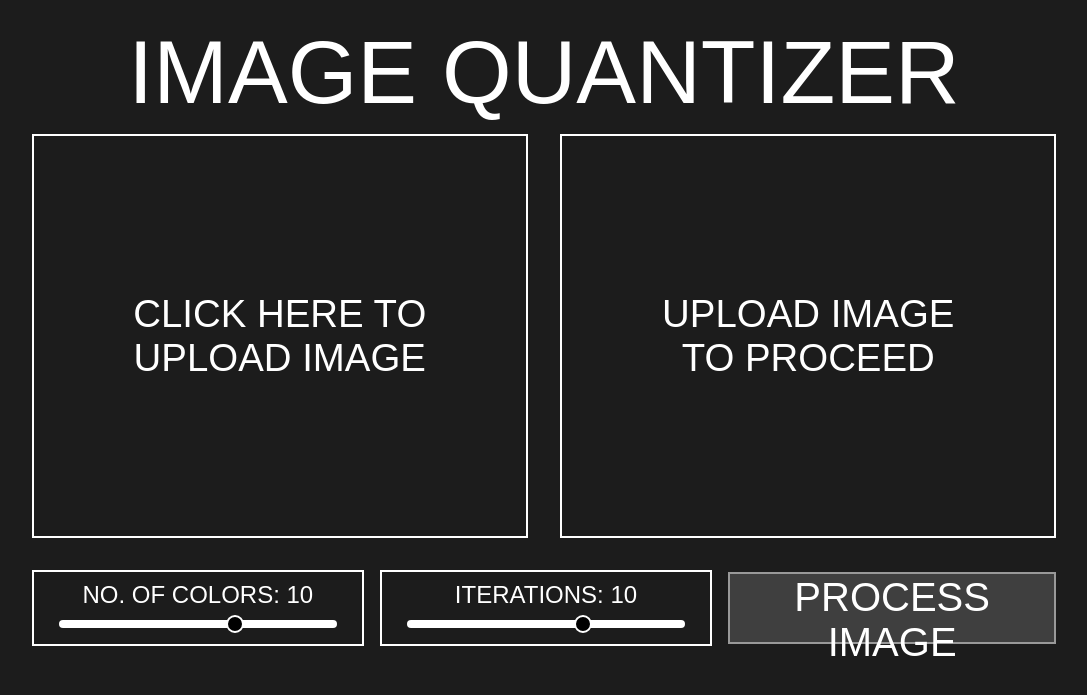
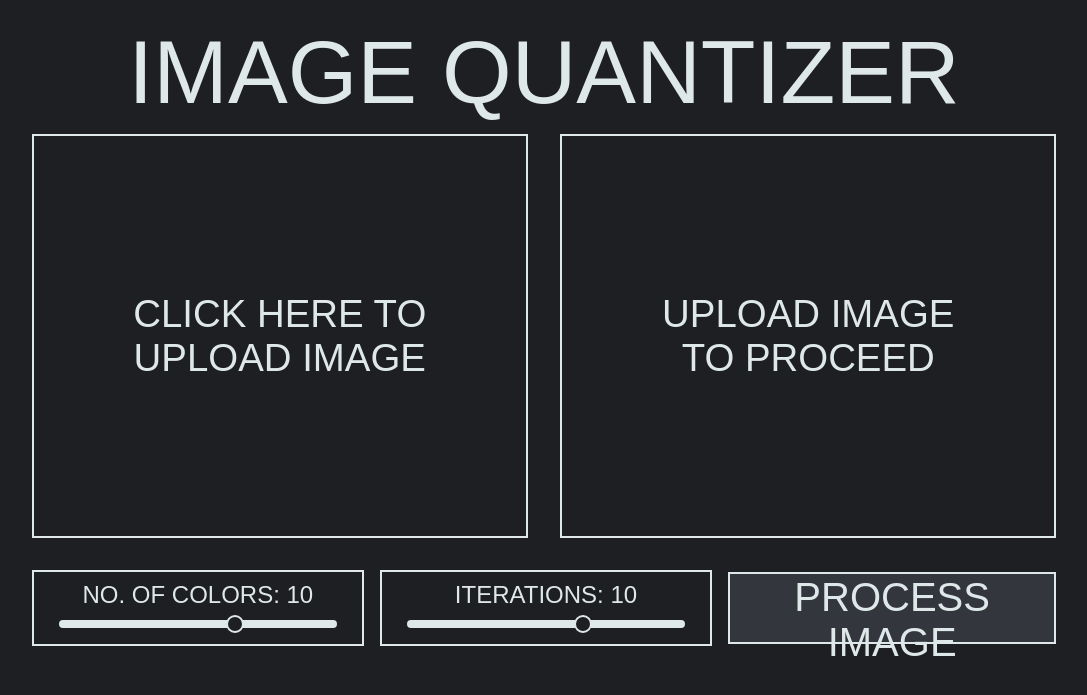
Before and after one commit to MaksudMalik/Color-Quantization, a FastAPI app: page / in a window 1280 px wide. Shown: the top 695 px of the page, without its empty margins (96-1183 px from the left). Run offline with FastAPI, Linux system fonts and the light colour scheme; some web fonts are replaced.

Commit message:
UI Fixes

```diff
--- a/app/main.py
+++ b/app/main.py
@@ -1,15 +1,16 @@
 from fastapi import FastAPI, File, UploadFile, Form, Request, Response
-import numpy as np
-import cv2
-import base64
 from fastapi.templating import Jinja2Templates
 from fastapi.responses import RedirectResponse
 from fastapi.staticfiles import StaticFiles
 from process import process_image
+import numpy as np
+import base64
+import cv2
+import os
 
 app = FastAPI()
 templates = Jinja2Templates(directory="../templates")
-app.mount("/static", StaticFiles(directory="../static"), name="static")
+app.mount("/static", StaticFiles(directory=os.path.join(os.path.dirname(__file__), "..", "static")), name="static")
 
 image_storage = {"original": None}
 ALLOWED_MIME_TYPES = {"image/png", "image/jpeg", "image/jpg"}
--- a/static/styles.css
+++ b/static/styles.css
@@ -1,8 +1,8 @@
 body {
     font-family: "Jersey 10", sans-serif;
     text-align: center;
-    background-color: #1c1c1c;
-    color: #ffffff;
+    background-color: #1e1f22;
+    color: #dfe8e8;
     display: flex;
     flex-direction: column;
     align-items: center;
@@ -30,14 +30,13 @@ body {
 #upload_box, #processed_box {
     width: 48%;
     height: 100%;
-    border: 2px solid white;
+    border: 2px solid #dfe8e8;
     display: flex;
     flex-direction: column;
     justify-content: center;
     align-items: center;
     text-align: center;
     font-size: 1.2em;
-    color: white;
     position: relative;
     overflow: hidden;
 }
@@ -47,7 +46,7 @@ body {
 }
 
 #upload_box:hover {
-    background-color:#333333;
+    background-color:#2d3037;
 }
 
 img {
@@ -63,8 +62,8 @@ h3{
     display: flex;
     align-items: center;
     justify-content: center;
-    color: black;
-    background-color: #ffffff;
+    color: #1e1f22;
+    background-color: #dfe8e8;
     height: 15%;
     width: 100%;
     margin: 0%;
@@ -81,7 +80,7 @@ h3{
 #ranges, #submit_button{
     font-weight: 400;
     font-size: 150%;
-    border:2px solid #ffffff;
+    border:2px solid #dfe8e8;
     width: 32%;
     height: 90%;
     display: flex;
@@ -91,16 +90,16 @@ h3{
     cursor: pointer;
 }
 #submit_button{
+    background-color: #dfe8e8;
     font-family: "Jersey 10", sans-serif;
     font-size: 250%;
 }
 #submit_button:hover{
-    background-color: #d6d6d6;
+    background-color: #bbc5cf;
 }
 #submit_button:disabled{
-    background-color: #3f3f3f;
-    color: #ffffff;
-    border: 2px solid #999;
+    background-color: #34363e;
+    color: #dfe8e8;
     cursor: not-allowed;
 }
 
@@ -109,7 +108,7 @@ input[type="range"] {
     appearance: none;
     width: 85%;
     height: 8px;
-    background: white;
+    background: #dfe8e8;
     border-radius: 5px;
     outline: none;
     margin-bottom: 2%;
@@ -120,8 +119,8 @@ input[type="range"]::-webkit-slider-thumb {
     appearance: none;
     width: 18px;
     height: 18px;
-    background: black;
-    border: 2px solid white;
+    background: #1e1f22;
+    border: 2px solid #dfe8e8;
     border-radius: 50%;
     cursor: pointer;
 }
--- a/templates/index.html
+++ b/templates/index.html
@@ -5,7 +5,8 @@
     <meta charset="UTF-8">
     <meta name="viewport" content="width=device-width, initial-scale=1.0">
     <title>Image Quantizer</title>
-    <link rel="stylesheet" href="../static/styles.css">
+    <link rel="shortcut icon" href="/static/favicon.ico">
+    <link rel="stylesheet" href="/static/styles.css">
     <link rel="preconnect" href="https://fonts.googleapis.com">
     <link rel="preconnect" href="https://fonts.gstatic.com" crossorigin>
     <link href="https://fonts.googleapis.com/css2?family=Jersey+10&display=swap" rel="stylesheet">
```
Also changed, not shown: static/favicon.ico (added).
